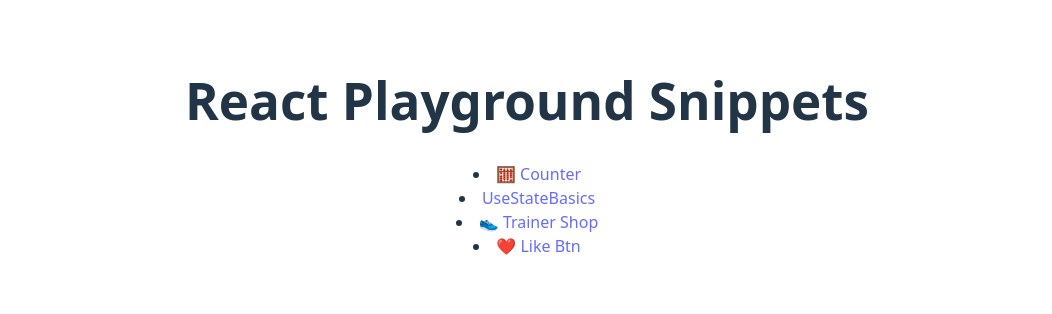
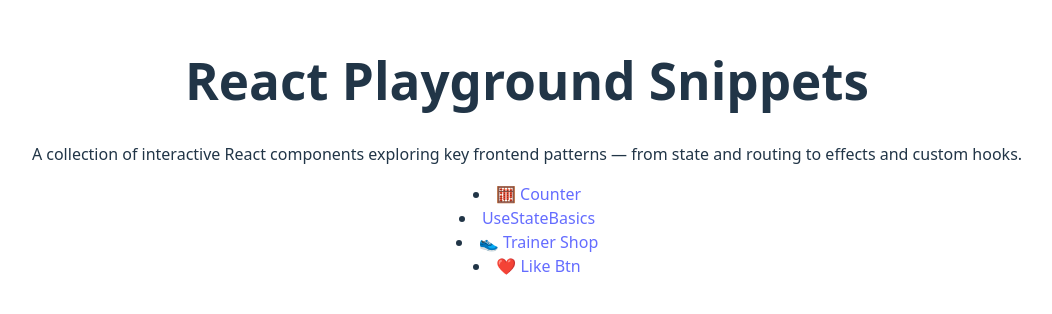
Before and after one commit to bizzy-coding/React-Playground, a React (Vite) app: page / in a window 1280 px wide. Shown: the part 252-566 px from the top of the page, without its empty margins (113-1165 px from the left). Built offline with nearby package versions, Linux system fonts and the light colour scheme.

Commit message:
updates plans in readme

```diff
--- a/src/pages/Home.jsx
+++ b/src/pages/Home.jsx
@@ -4,6 +4,8 @@ export default function Home() {
   return (
     <>
       <h1>React Playground Snippets</h1>
+      <p>A collection of interactive React components exploring key frontend patterns — from state and routing to effects and custom hooks.</p>
+
       <li>
         <Link to="/components/useState/Counter">🧮 Counter</Link>
       </li>
```
Also changed, not shown: 1 other file (tests, documents, lock files or other folders).
